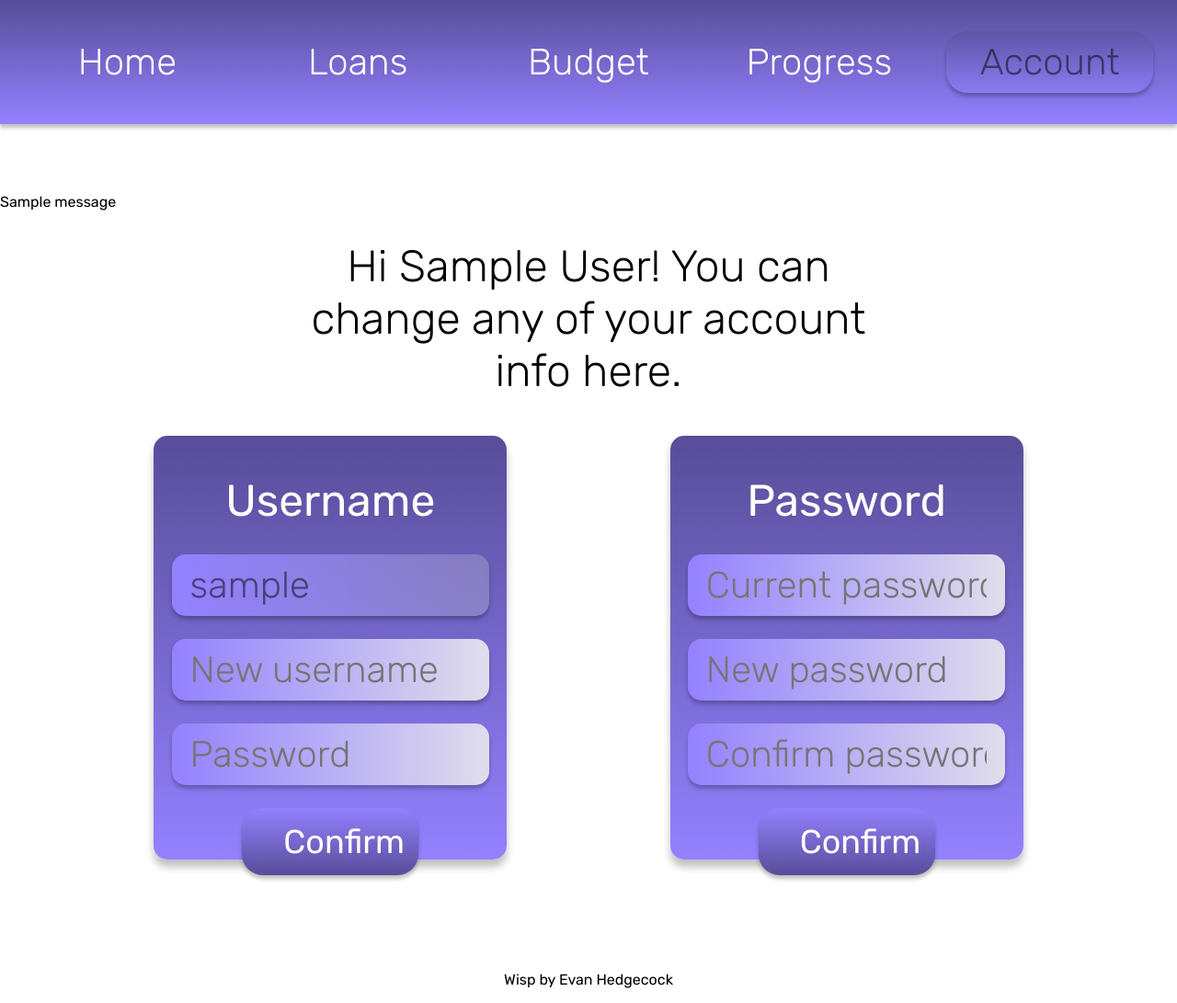
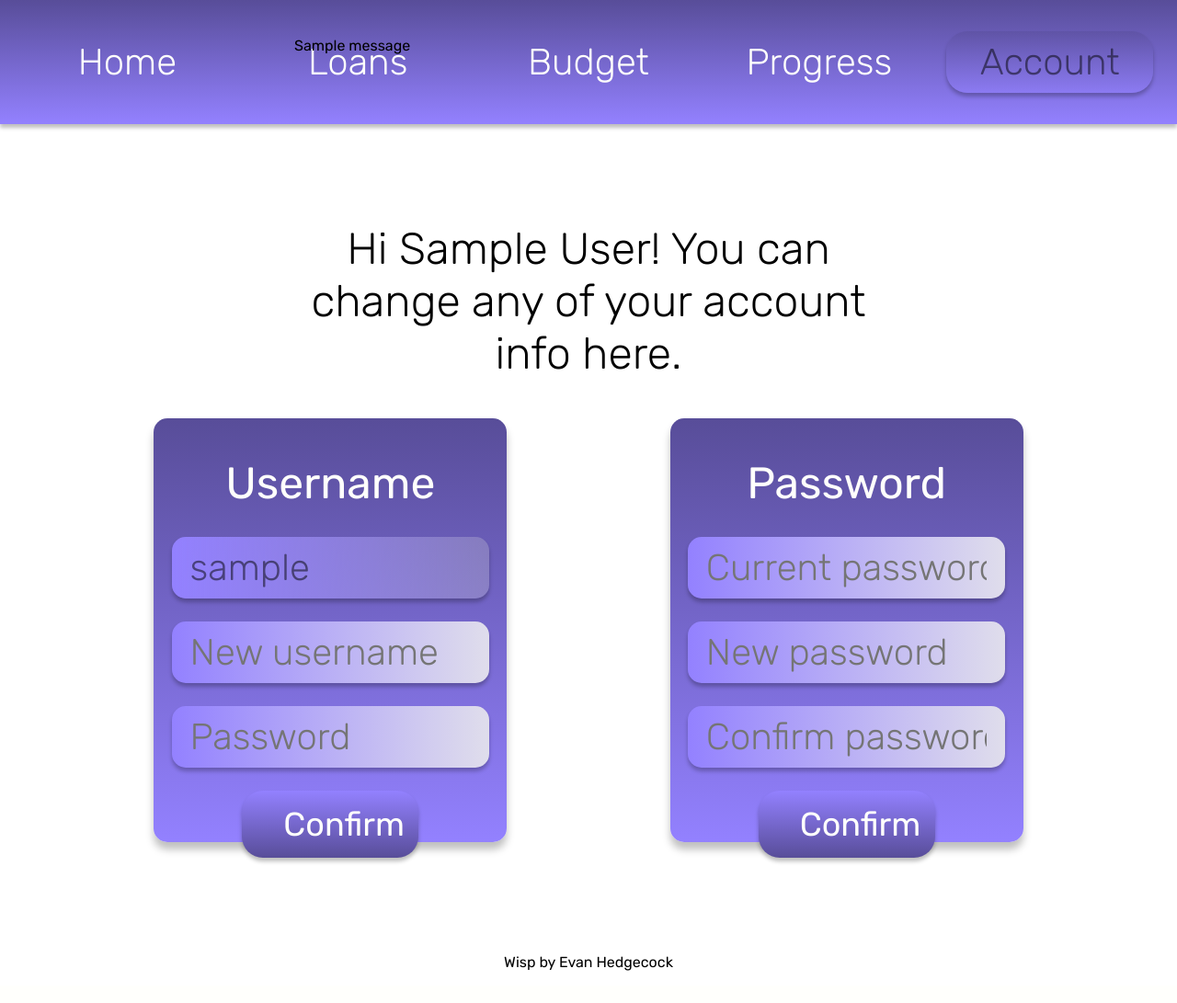
Before and after one commit to Evan-Hedgecock/cs50-final, a Flask app: page /account in a window 1280 px wide. Shown: the whole page at 92% size. After the commit the page ends 1056 px from the top, so only its background shows below. Run offline with Flask 3, Linux system fonts and the light colour scheme; the visitor is signed in with stand-in values (Sample User, id 1); tables that the repository leaves empty hold one stand-in row (values such as "Sample post"); one stand-in notice (Sample message) is shown.

Commit message:
Make flashed messages position relative to set element

```diff
--- a/templates/account.html
+++ b/templates/account.html
@@ -1,7 +1,4 @@
 {% extends "layout.html" %}
-
-{% block script %}
-{% endblock %}
 
 {% block header %}
 <ul class="nav-list flex-center">
@@ -31,11 +28,11 @@
 <div class="flex-center section-container">
     <div class="card-primary flex-center">
         <h1 class="h1 bold card-title">Username</h1>
-        <form class="form" id="update-username-form" action="/account-update-username" method="post" autocomplete="off">
-            <input type="text" name="username_" id="username_" class="hidden"><input type="password" name="password_" id="password_" class="hidden">
-            <input type="text" name="username_" id="username_" class="text-box card-text-box disabled" placeholder="{{ username }}" value="{{ username }}" disabled>
-            <input type="text" name="new-username_" id="new-username_" class="text-box card-text-box" placeholder="New username" autocomplete="off">
-            <input type="password" name="password_" id="password_" class="text-box card-text-box" placeholder="Password" autocomplete="off">
+        <form class="form" id="update-username-form" action="/update-username" method="post" autocomplete="off">
+            <input type="text" name="username_" id="username_" class="hidden" disabled><input type="password" name="password_" id="password_" class="hidden" disabled>
+            <input type="text" name="username" id="username" class="text-box card-text-box disabled" placeholder="{{ username }}" value="{{ username }}" disabled>
+            <input type="text" name="new-username" id="new-username" class="text-box card-text-box" placeholder="New username" autocomplete="off">
+            <input type="password" name="password" id="password" class="text-box card-text-box" placeholder="Password" autocomplete="off">
 
             <input type="hidden" class="text-box" name="form-name" disabled value="update-username-form">
 
@@ -44,8 +41,8 @@
     </div>
     <div class="card-primary flex-center">
         <h1 class="h1 bold card-title">Password</h1>
-        <form class="form" id="update-password-form" action="/account-update-password" method="post" autocomplete="off">
-            <input type="text" name="username_" id="username_" class="hidden"><input type="password" name="password_" id="password_" class="hidden">
+        <form class="form" id="update-password-form" action="/update-password" method="post" autocomplete="off">
+            <input type="text" name="username_" id="username_" class="hidden" disabled><input type="password" name="password_" id="password_" class="hidden" disabled>
             <input type="text" name="password" id="password" class="text-box card-text-box" placeholder="Current password">
             <input type="text" name="new-password" id="new-password" class="text-box card-text-box" placeholder="New password" autocomplete="off">
             <input type="password" name="confirm-password" id="confirm-password" class="text-box card-text-box" placeholder="Confirm password">
--- a/templates/layout.html
+++ b/templates/layout.html
@@ -138,23 +138,32 @@
             console.log("When flashed, formName =", formName);
 
             const container = document.getElementById("flashed-messages-container");
-            messages.forEach(msg => {
+            messages.forEach(([category, message]) => {
+                console.log("Message: " + message + "\n" + "Category: " + category);
+
                 const messageElement = document.createElement("div");
-                messageElement.className = "flashed-message";
-                messageElement.innerText = msg;
+                messageElement.className = `flashes ${category}`;
+                messageElement.innerText = message;
                 container.appendChild(messageElement);
 
                 // Position the message relative to the form
                 const form = document.getElementById(formName);
+                form.parentNode.insertBefore(container, form); // Insert the container before the form
+                console.log("Form name: " + formName)
                 const formRect = form.getBoundingClientRect();
-                messageElement.style.top = formRect.top + window.scrollY + 'px';
-                messageElement.style.left = formRect.left + window.scrollX + 'px';
+                console.log(formRect);
+                console.log("formRect width: " + (formRect.width / 2) )
+
+                messageElement.style.bottom = formRect.top + 'px';
+                messageElement.style.left = formRect.left + 'px';
+                messageElement.style.width = formRect.width + 'px';
+                console.log("messageElement width: " + messageElement.getBoundingClientRect().width)
             });
         }
 
         // Check for flashed messages and form name
         document.addEventListener("DOMContentLoaded", () => {
-            const flashedMessages = {{ get_flashed_messages() | tojson }};
+            const flashedMessages = {{ get_flashed_messages(with_categories=True) | tojson }};
             const formName = "{{ session.pop('form_name', '') }}"
             console.log("Checking for flashes from:", formName);
 
--- a/templates/login.html
+++ b/templates/login.html
@@ -21,7 +21,7 @@
 
 {% block main %}
 <div class="login">
-    <form class="form" action="{{ url_for('login') }}" method="post">
+    <form class="form" id="login-form" action="{{ url_for('login') }}" method="post">
         <input type="text" class="text-box" id="username" name="username" placeholder="Username">
         <input type="password" class="text-box" id="password" name="password" placeholder="Password">
         <input type="submit" class="button" value="Sign in">
--- a/templates/manage-loans-add-form.html
+++ b/templates/manage-loans-add-form.html
@@ -8,7 +8,7 @@
     </button>
 
     <h2 class="h1-white">Add Loan</h2>
-    <form class="form" action="/add-loan" method="post" autocomplete="off">
+    <form class="form" id="add-loan-form" action="/add-loan" method="post" autocomplete="off">
         <label class="form-label">Loan name</label>
         <input type="text" class="text-box" name="add-name" id="add-name" placeholder="Loan name" autofocus>
         <span></span>
--- a/templates/manage-loans.html
+++ b/templates/manage-loans.html
@@ -78,7 +78,7 @@
                 </button>
 
                 <h2 class="h1-white">Add Loan</h2>
-                <form class="form" action="/add-loan" method="post" autocomplete="off">
+                <form class="form" id="add-loan-form" action="/add-loan" method="post" autocomplete="off">
                     <label class="form-label">Loan name</label>
                     <input type="text" class="text-box" name="add-name" id="add-name" placeholder="Loan name" autofocus>
 
--- a/templates/signup.html
+++ b/templates/signup.html
@@ -21,7 +21,7 @@
 {% block main %}
 
 <div class="signup">
-    <form class="form" action="/signup" method="post">
+    <form class="form" id="signup-form" action="/signup" method="post">
         <input type="text" class="text-box" id="username" name="username" placeholder="Username">
         <input type="text" class="text-box" id="name" name="name" placeholder="First name">
         <input type="password" class="text-box" id="password" name="password" placeholder="Password">
```
